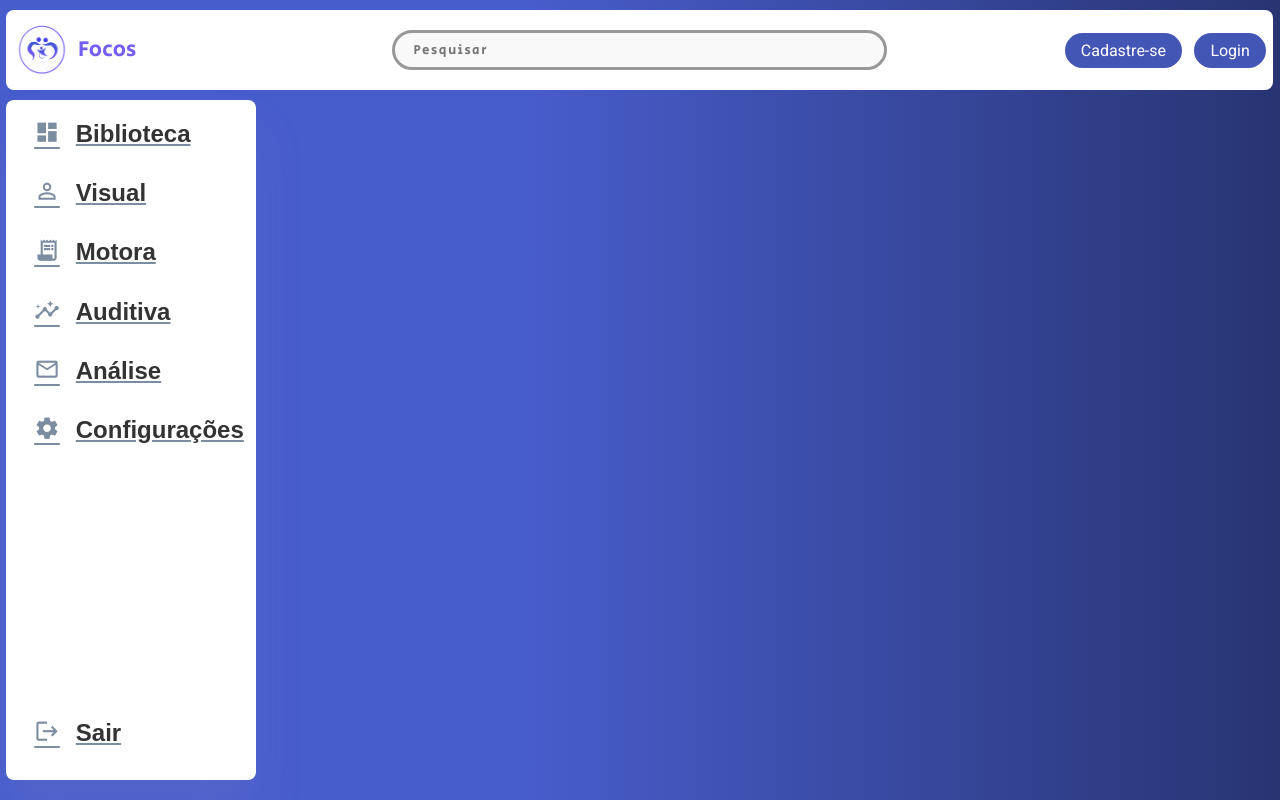
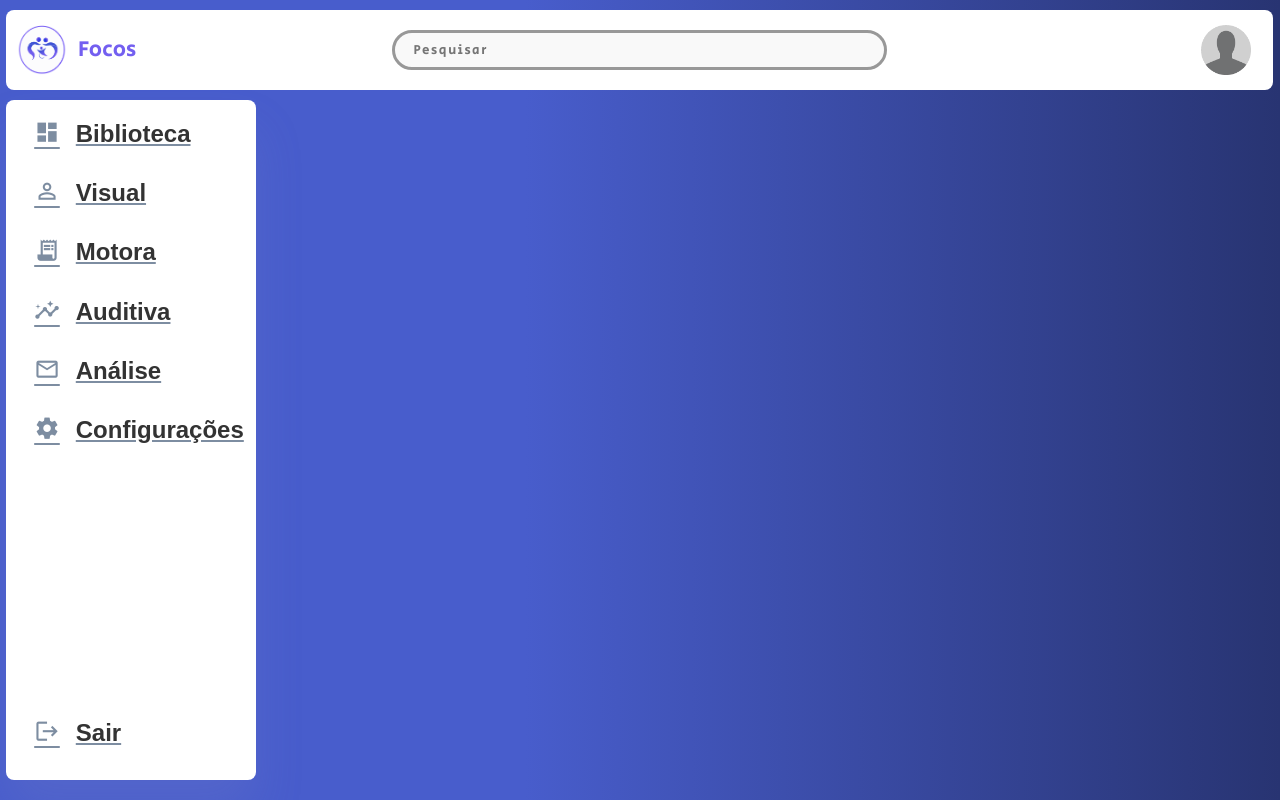
Before and after one commit to RafaelTome22/TCC-ETEC-JARAGUA, a React (Create React App) app in the folder projeto-react/: page /biblioteca in a window 1280 px wide. Built offline with nearby package versions, Linux system fonts and the light colour scheme; no server answers.

Commit message:
xique xique - bahia

```diff
--- a/projeto-react/package.json
+++ b/projeto-react/package.json
@@ -13,7 +13,7 @@
     "bcrypt": "^5.1.1",
     "bcryptjs": "^2.4.3",
     "firebase": "^10.13.0",
-    "focos": "^1.1.1",
+    "focos": "^1.1.3",
     "react": "^18.3.0",
     "react-dom": "^18.3.1",
     "react-draggable": "^4.4.6",
--- a/projeto-react/src/PAGES/biblioteca.js
+++ b/projeto-react/src/PAGES/biblioteca.js
@@ -1,6 +1,7 @@
 import React from 'react';
 import styles from '../styles/biblioteca.module.css';
 import logo from '../assets/logo.png';
+import user from '../assets/user.png';
 
 function Biblioteca() {
   return (
@@ -14,8 +15,7 @@ function Biblioteca() {
           <input type="text" id="searchInput" placeholder="Pesquisar" className={styles['searchInput']} />
         </div>
         <div className={styles['header-btn']}> {/*Começo do header botoes de login e cadastro*/}
-          <button title="Cadastre-se" className={styles['btn-form-log']}>Cadastre-se</button>
-          <button title="Login" className={styles['btn-form-log']}>Login</button>
+        <img className={styles.user} src={user} alt="imagem user" />
         </div> {/*Fim do header botoes de login e cadastro*/}
       </header> {/*Fim do header*/}
 
--- a/projeto-react/src/styles/biblioteca.module.css
+++ b/projeto-react/src/styles/biblioteca.module.css
@@ -50,6 +50,14 @@
     margin-left: 3%;
     width: 50px;
     height: 50px;
+}
+
+.user {
+    cursor: pointer;
+    margin-right: 6%;
+    width: 50px;
+    height: 50px;
+
 }
 
 .nome-empresa {
```
Also changed, not shown: 1 other file (tests, documents, lock files or other folders).
